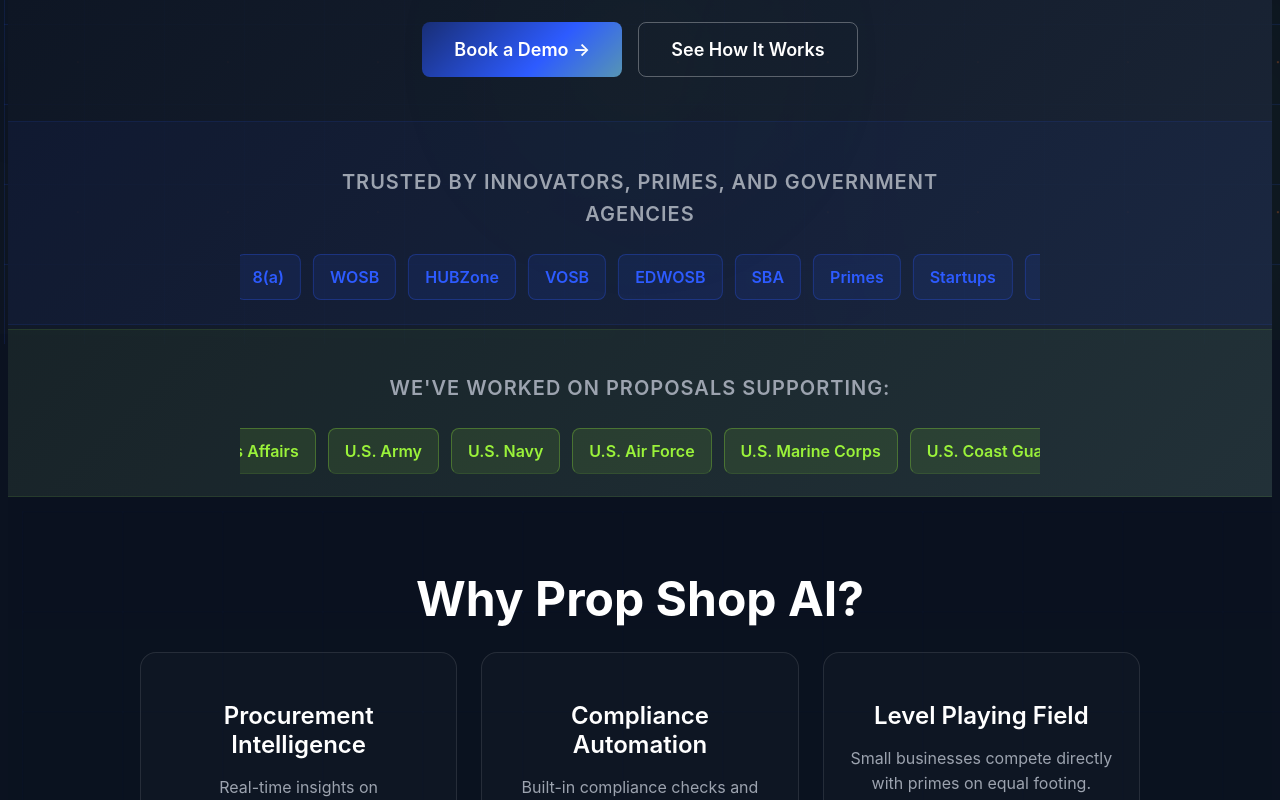
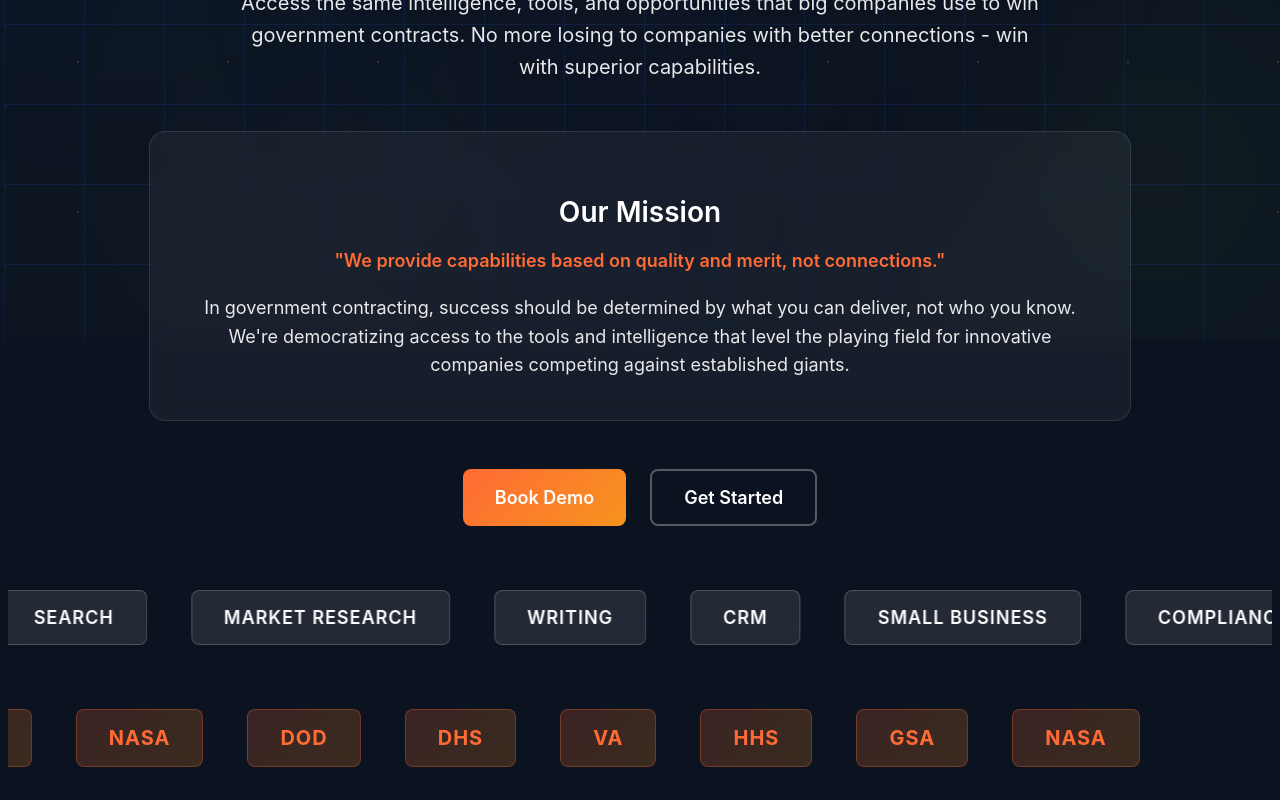
Before and after one commit to matthewbaumeister/PSAI-Website, a Next.js app: page / in a window 1280 px wide. Shown: the part 460-1260 px from the top of the page. Built offline with nearby package versions, Linux system fonts and the light colour scheme.

Commit message:
Add mission statement to homepage: 'We provide capabilities based on quality and merit, not connections'

```diff
--- a/src/app/globals.css
+++ b/src/app/globals.css
@@ -488,105 +488,132 @@
 
 /* Hero Section */
 .hero {
-  min-height: 80vh;
-  display: flex;
-  flex-direction: column;
-  justify-content: center;
-  background: linear-gradient(135deg, rgba(11, 18, 32, 0.9) 0%, rgba(30, 41, 59, 0.9) 100%);
-  position: relative;
-  overflow: hidden;
-}
-
-.hero::before {
-  content: '';
-  position: absolute;
-  top: 50%;
-  left: 50%;
-  transform: translate(-50%, -50%);
-  width: 600px;
-  height: 600px;
-  background: radial-gradient(circle, rgba(154, 242, 58, 0.1) 0%, transparent 70%);
-  pointer-events: none;
-  z-index: 0;
-  animation: pulse-glow 8s ease-in-out infinite;
-}
-
-@keyframes pulse-glow {
-  0%, 100% {
-    opacity: 0.1;
-    transform: translate(-50%, -50%) scale(1);
-  }
-  50% {
-    opacity: 0.2;
-    transform: translate(-50%, -50%) scale(1.1);
-  }
-}
-
-.hero .container {
+  padding: 6rem 0 4rem;
   text-align: center;
   position: relative;
   z-index: 1;
-  max-width: 800px;
+}
+
+.hero .container {
+  max-width: 1200px;
   margin: 0 auto;
-  padding: 1rem;
-}
-
-.badge {
+  padding: 0 2rem;
+}
+
+.hero-content {
+  margin-bottom: 4rem;
+}
+
+.hero .badge {
   display: inline-block;
-  padding: 0.5rem 1rem;
-  background: rgba(154, 242, 58, 0.1);
-  border: 1px solid rgba(154, 242, 58, 0.3);
-  border-radius: 2rem;
-  color: #9AF23A;
+  background: linear-gradient(135deg, #ff6b35 0%, #f7931e 100%);
+  color: white;
+  padding: 0.5rem 1.5rem;
+  border-radius: 50px;
   font-size: 0.875rem;
   font-weight: 600;
-  margin-bottom: 1rem;
-  animation: badge-glow 3s ease-in-out infinite;
-}
-
-@keyframes badge-glow {
-  0%, 100% {
-    box-shadow: 0 0 5px rgba(154, 242, 58, 0.3);
-  }
-  50% {
-    box-shadow: 0 0 20px rgba(154, 242, 58, 0.6);
-  }
+  margin-bottom: 2rem;
+  text-transform: uppercase;
+  letter-spacing: 0.5px;
 }
 
 .hero h1 {
-  font-size: 4rem;
-  font-weight: 900;
-  line-height: 1.1;
-  margin-bottom: 1rem;
-  color: white;
-}
-
-.hero h1 span {
-  background: linear-gradient(135deg, var(--gradient-colors));
-  background-size: 400% 400%;
-  animation: color-chain var(--animation-duration) var(--animation-timing) var(--animation-iteration) var(--animation-delay);
+  font-size: 3.5rem;
+  font-weight: 700;
+  color: white;
+  margin-bottom: 1.5rem;
+  line-height: 1.2;
+}
+
+.hero .gradient-text {
+  background: linear-gradient(135deg, #ff6b35 0%, #f7931e 100%);
   -webkit-background-clip: text;
   -webkit-text-fill-color: transparent;
   background-clip: text;
-  display: inline-block;
-}
-
-.hero p {
+}
+
+.hero-description {
   font-size: 1.25rem;
-  color: #9CA3AF;
+  color: rgba(255, 255, 255, 0.9);
+  margin-bottom: 3rem;
   line-height: 1.6;
-  margin-bottom: 1.5rem;
-  max-width: 600px;
+  max-width: 800px;
   margin-left: auto;
   margin-right: auto;
 }
 
-.hero-buttons {
+/* Mission Statement */
+.mission-statement {
+  background: rgba(255, 255, 255, 0.05);
+  border: 1px solid rgba(255, 255, 255, 0.1);
+  border-radius: 16px;
+  padding: 2.5rem;
+  margin: 3rem auto;
+  max-width: 900px;
+  backdrop-filter: blur(10px);
+}
+
+.mission-statement h2 {
+  font-size: 1.75rem;
+  font-weight: 600;
+  color: white;
+  margin-bottom: 1rem;
+}
+
+.mission-statement p {
+  font-size: 1.125rem;
+  color: rgba(255, 255, 255, 0.9);
+  line-height: 1.6;
+  margin-bottom: 1rem;
+}
+
+.mission-statement p:last-child {
+  margin-bottom: 0;
+}
+
+.mission-statement strong {
+  color: #ff6b35;
+  font-weight: 600;
+}
+
+/* CTA Buttons */
+.cta-buttons {
   display: flex;
-  gap: 1rem;
+  gap: 1.5rem;
   justify-content: center;
-  flex-wrap: wrap;
-  margin-bottom: 1rem;
+  margin-top: 3rem;
+}
+
+.cta-buttons .btn {
+  padding: 1rem 2rem;
+  font-size: 1.125rem;
+  font-weight: 600;
+  border-radius: 8px;
+  text-decoration: none;
+  transition: all 0.3s ease;
+}
+
+.cta-buttons .btn-primary {
+  background: linear-gradient(135deg, #ff6b35 0%, #f7931e 100%);
+  color: white;
+  border: none;
+}
+
+.cta-buttons .btn-primary:hover {
+  transform: translateY(-2px);
+  box-shadow: 0 8px 25px rgba(255, 107, 53, 0.4);
+}
+
+.cta-buttons .btn-outline {
+  background: transparent;
+  color: white;
+  border: 2px solid rgba(255, 255, 255, 0.3);
+}
+
+.cta-buttons .btn-outline:hover {
+  background: rgba(255, 255, 255, 0.1);
+  border-color: rgba(255, 255, 255, 0.5);
+  transform: translateY(-2px);
 }
 
 /* Proof Row */
@@ -3351,3 +3378,77 @@
     align-items: center;
   }
 }
+
+/* Proof Section */
+.proof-section {
+  margin: 4rem 0;
+  overflow: hidden;
+  position: relative;
+}
+
+.proof-items {
+  display: flex;
+  animation: scroll-left 30s linear infinite;
+  white-space: nowrap;
+}
+
+.proof-item {
+  background: rgba(255, 255, 255, 0.1);
+  color: white;
+  padding: 1rem 2rem;
+  margin: 0 1rem;
+  border-radius: 8px;
+  font-weight: 600;
+  font-size: 1.125rem;
+  text-transform: uppercase;
+  letter-spacing: 1px;
+  border: 1px solid rgba(255, 255, 255, 0.2);
+  backdrop-filter: blur(10px);
+  flex-shrink: 0;
+}
+
+@keyframes scroll-left {
+  0% {
+    transform: translateX(0);
+  }
+  100% {
+    transform: translateX(-50%);
+  }
+}
+
+/* Agencies Section */
+.agencies-section {
+  margin: 4rem 0;
+  overflow: hidden;
+  position: relative;
+}
+
+.agencies-items {
+  display: flex;
+  animation: scroll-right 25s linear infinite;
+  white-space: nowrap;
+}
+
+.agency-item {
+  background: linear-gradient(135deg, rgba(255, 107, 53, 0.2) 0%, rgba(247, 147, 30, 0.2) 100%);
+  color: #ff6b35;
+  padding: 1rem 2rem;
+  margin: 0 1rem;
+  border-radius: 8px;
+  font-weight: 700;
+  font-size: 1.25rem;
+  text-transform: uppercase;
+  letter-spacing: 1px;
+  border: 1px solid rgba(255, 107, 53, 0.3);
+  backdrop-filter: blur(10px);
+  flex-shrink: 0;
+}
+
+@keyframes scroll-right {
+  0% {
+    transform: translateX(-50%);
+  }
+  100% {
+    transform: translateX(0);
+  }
+}
--- a/src/components/sections/hero.tsx
+++ b/src/components/sections/hero.tsx
@@ -2,104 +2,71 @@
   return (
     <section className="hero">
       <div className="container">
-        <div className="badge">
-          The Procurement Intelligence and Compliance Platform
-        </div>
+        <div className="hero-content">
+          <div className="badge">Government Contracting Intelligence</div>
+          <h1>
+            Level the Playing Field with
+            <span className="gradient-text"> AI-Powered</span> Government Contracting
+          </h1>
+          <p className="hero-description">
+            Access the same intelligence, tools, and opportunities that big companies use to win government contracts.
+            No more losing to companies with better connections - win with superior capabilities.
+          </p>
 
-        <h1>
-          Where innovation meets
-          <br />
-          <span>compliance.</span>
-        </h1>
+          <div className="mission-statement">
+            <h2>Our Mission</h2>
+            <p>
+              <strong>"We provide capabilities based on quality and merit, not connections."</strong>
+            </p>
+            <p>
+              In government contracting, success should be determined by what you can deliver, not who you know.
+              We're democratizing access to the tools and intelligence that level the playing field for innovative
+              companies competing against established giants.
+            </p>
+          </div>
 
-        <p>
-          Find, win, and deliver government contracts — without the gatekeepers.
-          The procurement intelligence platform that levels the playing field for challengers and incumbents alike.
-        </p>
-
-        <div className="hero-buttons">
-          <a href="/book-demo" className="btn btn-primary btn-lg">
-            Book a Demo →
-          </a>
-          <a href="/how-it-works" className="btn btn-outline btn-lg">
-            See How It Works
-          </a>
-        </div>
-      </div>
-
-      {/* Proof Row */}
-      <div className="proof-row">
-        <div className="container">
-          <p className="proof-label">
-            TRUSTED BY INNOVATORS, PRIMES, AND GOVERNMENT AGENCIES
-          </p>
-          <div className="proof-scroll">
-            <div className="proof-items">
-              <div className="proof-item">SDVOSB</div>
-              <div className="proof-item">8(a)</div>
-              <div className="proof-item">WOSB</div>
-              <div className="proof-item">HUBZone</div>
-              <div className="proof-item">VOSB</div>
-              <div className="proof-item">EDWOSB</div>
-              <div className="proof-item">SBA</div>
-              <div className="proof-item">Primes</div>
-              <div className="proof-item">Startups</div>
-              <div className="proof-item">Fortune 500</div>
-              <div className="proof-item">DoD</div>
-              <div className="proof-item">Federal</div>
-              {/* Duplicate items for seamless scrolling */}
-              <div className="proof-item">SDVOSB</div>
-              <div className="proof-item">8(a)</div>
-              <div className="proof-item">WOSB</div>
-              <div className="proof-item">HUBZone</div>
-              <div className="proof-item">VOSB</div>
-              <div className="proof-item">EDWOSB</div>
-              <div className="proof-item">SBA</div>
-              <div className="proof-item">Primes</div>
-              <div className="proof-item">Startups</div>
-              <div className="proof-item">Fortune 500</div>
-              <div className="proof-item">DoD</div>
-              <div className="proof-item">Federal</div>
-            </div>
+          <div className="cta-buttons">
+            <a href="/book-demo" className="btn btn-primary btn-lg">
+              Book Demo
+            </a>
+            <a href="/contact" className="btn btn-outline btn-lg">
+              Get Started
+            </a>
           </div>
         </div>
       </div>
 
-      {/* Government Agencies Row */}
-      <div className="agencies-row">
-        <div className="container">
-          <p className="agencies-label">
-            WE&apos;VE WORKED ON PROPOSALS SUPPORTING:
-          </p>
-          <div className="agencies-scroll">
-            <div className="agencies-items">
-              <div className="agency-item">U.S. Army</div>
-              <div className="agency-item">U.S. Navy</div>
-              <div className="agency-item">U.S. Air Force</div>
-              <div className="agency-item">U.S. Marine Corps</div>
-              <div className="agency-item">U.S. Coast Guard</div>
-              <div className="agency-item">Department of Defense</div>
-              <div className="agency-item">National Security Agency</div>
-              <div className="agency-item">Central Intelligence Agency</div>
-              <div className="agency-item">Department of Homeland Security</div>
-              <div className="agency-item">Department of Energy</div>
-              <div className="agency-item">Department of Transportation</div>
-              <div className="agency-item">Department of Veterans Affairs</div>
-              {/* Duplicate items for seamless scrolling */}
-              <div className="agency-item">U.S. Army</div>
-              <div className="agency-item">U.S. Navy</div>
-              <div className="agency-item">U.S. Air Force</div>
-              <div className="agency-item">U.S. Marine Corps</div>
-              <div className="agency-item">U.S. Coast Guard</div>
-              <div className="agency-item">Department of Defense</div>
-              <div className="agency-item">National Security Agency</div>
-              <div className="agency-item">Central Intelligence Agency</div>
-              <div className="agency-item">Department of Homeland Security</div>
-              <div className="agency-item">Department of Energy</div>
-              <div className="agency-item">Department of Transportation</div>
-              <div className="agency-item">Department of Veterans Affairs</div>
-            </div>
-          </div>
+      <div className="proof-section">
+        <div className="proof-items">
+          <div className="proof-item">COMPLIANCE</div>
+          <div className="proof-item">SEARCH</div>
+          <div className="proof-item">MARKET RESEARCH</div>
+          <div className="proof-item">WRITING</div>
+          <div className="proof-item">CRM</div>
+          <div className="proof-item">SMALL BUSINESS</div>
+          <div className="proof-item">COMPLIANCE</div>
+          <div className="proof-item">SEARCH</div>
+          <div className="proof-item">MARKET RESEARCH</div>
+          <div className="proof-item">WRITING</div>
+          <div className="proof-item">CRM</div>
+          <div className="proof-item">SMALL BUSINESS</div>
+        </div>
+      </div>
+
+      <div className="agencies-section">
+        <div className="agencies-items">
+          <div className="agency-item">DOD</div>
+          <div className="agency-item">DHS</div>
+          <div className="agency-item">VA</div>
+          <div className="agency-item">HHS</div>
+          <div className="agency-item">GSA</div>
+          <div className="agency-item">NASA</div>
+          <div className="agency-item">DOD</div>
+          <div className="agency-item">DHS</div>
+          <div className="agency-item">VA</div>
+          <div className="agency-item">HHS</div>
+          <div className="agency-item">GSA</div>
+          <div className="agency-item">NASA</div>
         </div>
       </div>
     </section>
```
